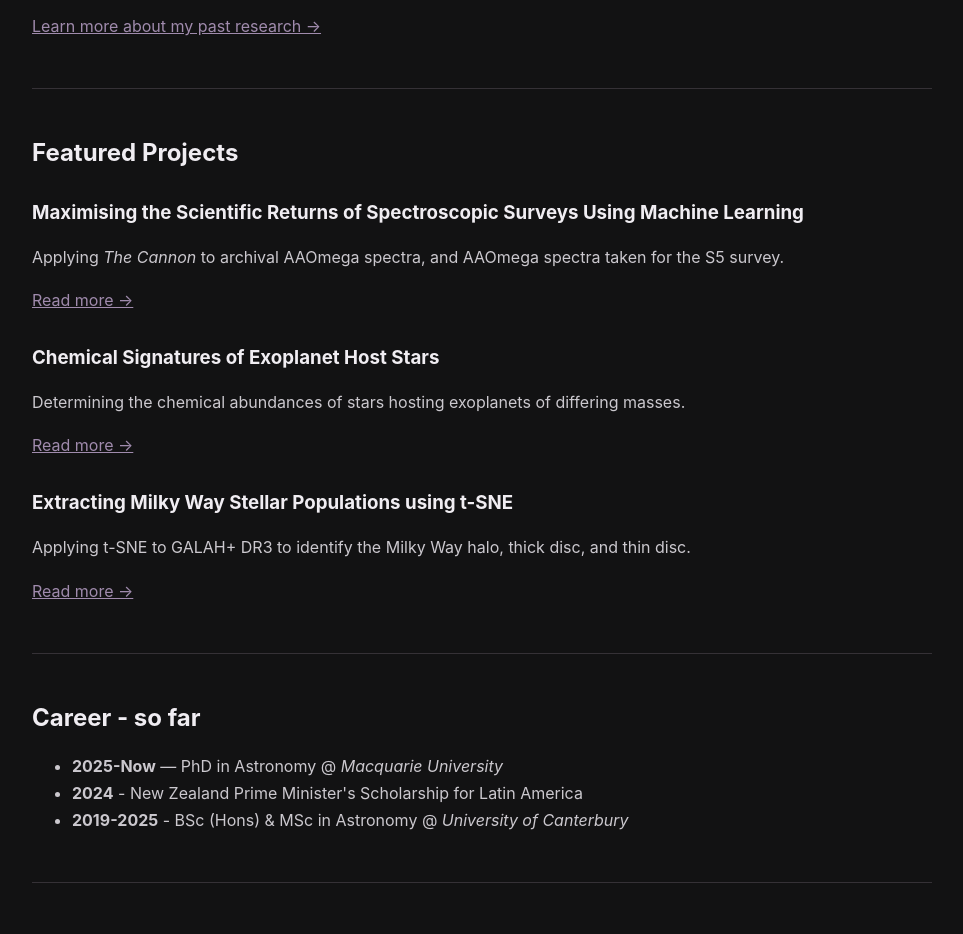
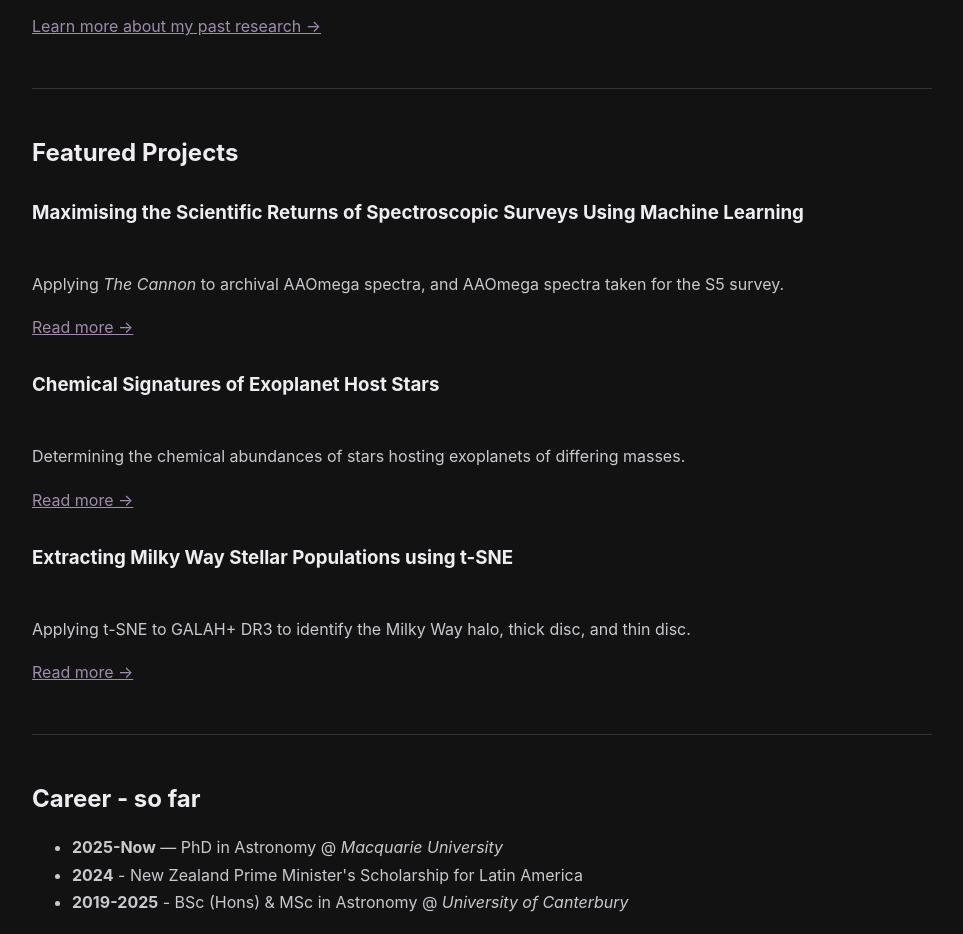
Before and after one commit to iBexal/ibexal.github.io, a Jekyll site: the page built from index.md, in a window 1280 px wide. Shown: the part 897-1831 px from the top of the page, without its empty margins (158-1121 px from the left). Built offline with Jekyll 4.4.1, drawn with Linux system fonts in a browser that asks for light colours.

Commit message:
more formatting

```diff
--- a/index.md
+++ b/index.md
@@ -49,43 +49,39 @@ layout: default
     </p>
     <hr>
     <h2>Featured Projects</h2>
-    <h3>
-        Maximising the Scientific Returns of Spectroscopic Surveys
-        Using Machine Learning
-    </h3>
-    <p>
-        Applying <em>The Cannon</em> to archival AAOmega spectra,
-        and AAOmega spectra taken for the S5 survey.
-    </p>
+    <div class="timeline-item">
+    <h3>Maximising the Scientific Returns of Spectroscopic Surveys Using Machine Learning</h3><br>
+        Applying <em>The Cannon</em> to archival AAOmega spectra, and AAOmega spectra taken for the S5 survey.
     <p>
         <a href="/research/#cannon-project">
             Read more →
         </a>
     </p>
+    </div>
+    <div class="timeline-item">
     <h3>
         Chemical Signatures of Exoplanet Host Stars
-    </h3>
-    <p>
+    </h3><br>
         Determining the chemical abundances of stars hosting
         exoplanets of differing masses.
-    </p>
     <p>
         <a href="/research/#exoplanets">
             Read more →
         </a>
     </p>
+    </div>
+    <div class="timeline-item">
     <h3>
         Extracting Milky Way Stellar Populations using t-SNE
-    </h3>
-    <p>
+    </h3><br>
         Applying t-SNE to GALAH+ DR3 to identify the Milky Way halo,
         thick disc, and thin disc.
-    </p>
     <p>
         <a href="/research/#tsne">
             Read more →
         </a>
     </p>
+    </div>
     <hr>
     <h2>Career - so far</h2>
     <ul>
```
Also changed, not shown: publications.md (line endings or trailing spaces).
